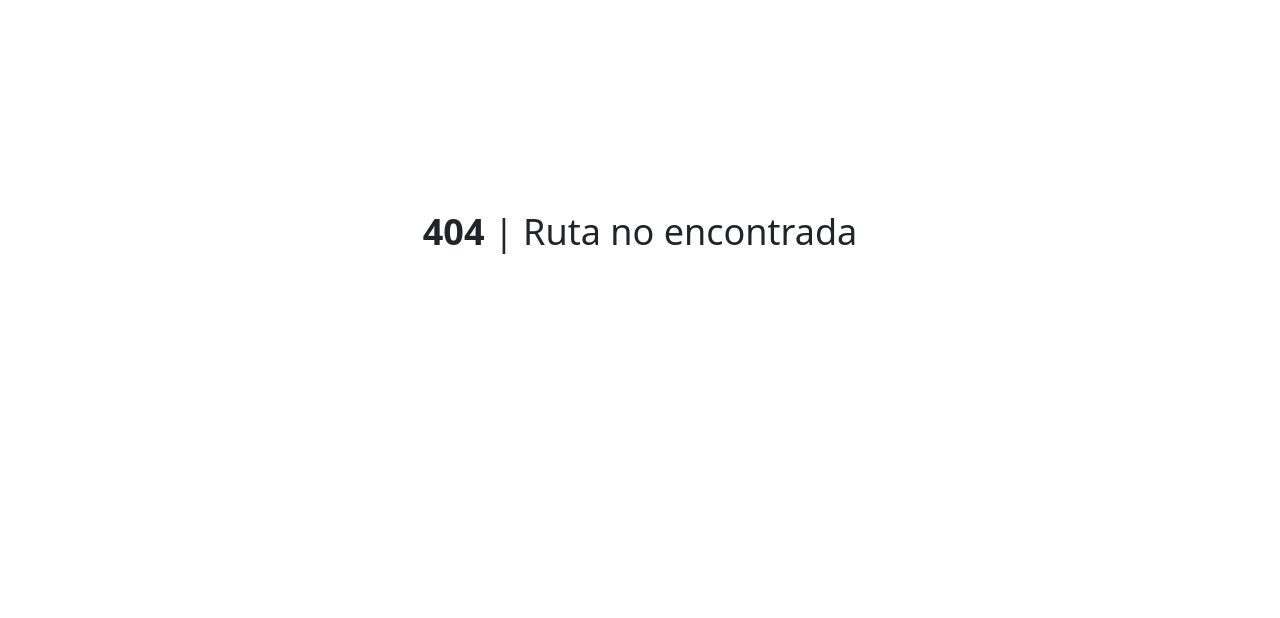
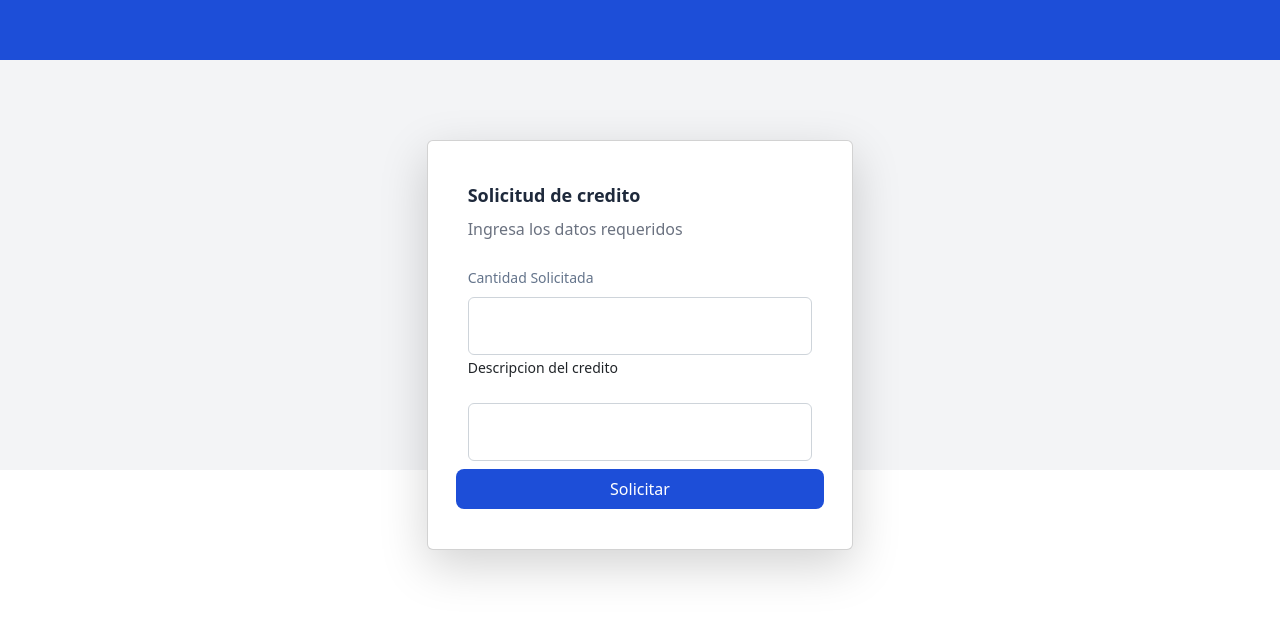
Before and after one commit to Milly00/bancarapida, a Vue app: page /CreditPage in a window 1280 px wide. Before the commit this address had no page. Shown: the part 164-782 px from the top of the page. Built offline with nearby package versions, Linux system fonts and the light colour scheme; what vue-sweetalert2 would draw is missing.

Commit message:
Front vista de solicitud de creditos

```diff
--- a/src/components/customer/GeneralView.vue
+++ b/src/components/customer/GeneralView.vue
@@ -15,7 +15,8 @@ import { store } from '@/store/userStore'
           <Button variant="white">Transferir dinero</Button>
         </GeneralViewDetail>
         <GeneralViewDetail :balance="store.balance.credit">
-          <Button variant="white">Solicitar crédito</Button>
+          <Button variant="white"><RouterLink class="no-underline text-white" to="/CreditPage"
+          >$$</RouterLink>Solicitud Credito</Button>
         </GeneralViewDetail>
       </div>
     </div>
--- a/src/components/ui/Navbar.vue
+++ b/src/components/ui/Navbar.vue
@@ -45,6 +45,12 @@
             </a>
 
           </li>
+          <li class="nav-item ">
+            <a class="nav-link" href="/CreditAdmin">
+              Administracion de credito
+            </a>
+
+          </li>
         </ul>
       </div>
     </div>
--- a/src/router/index.js
+++ b/src/router/index.js
@@ -2,6 +2,8 @@ import { createRouter, createWebHistory } from 'vue-router'
 import HomeView from '../views/HomeView.vue'
 import PathNotFound from '../views/PathNotFound.vue'
 import Logout from '../views/customer/Logout.vue'
+import CreditPage from "../views/CreditController/CreditPage.vue"
+import CreditAdmin from "../views/CreditController/CreditAdmin.vue"
 import ConsolidadoComponent from "../views/customer/consolidado.views.vue"
 import { CustomerDashboardView } from '../views/customer'
 import { DetailExternalTransactionView, ExternalTransactionView } from '../views/external-transaction'
@@ -16,6 +18,16 @@ const router = createRouter({
       name:'ConsolidadoComponent',
       component: ConsolidadoComponent
     },
+    {
+    path:'/CreditPage',
+    name:'CreditPage',
+    component: CreditPage
+    },
+    {
+      path:'/CreditAdmin',
+      name:'CreditAdmin',
+      component: CreditAdmin
+      },
     {
       path: '/',
       name: 'home',
--- /dev/null
+++ b/src/views/CreditController/CreditAdmin.vue
@@ -0,0 +1,63 @@
+<script setup>
+</script>
+
+<template>
+  <Navbar></Navbar>
+
+  <div class="w-full">
+    <section class="container mx-auto py-12 space-y-4">
+      <h2 class="text-gray-900 font-bold text-2xl">Solicitudes de credito</h2>
+      <Table
+        :headings="['ID', 'identityNumber', 'identity Type','Name','lastname','Cantidad Solicitada', 'Descripcion de Credito', 'Estado',]"
+      >
+        <TableItem v-for="movement in transacciones" :key="movement.id">
+          <TableItemCell>{{ movement.idCredit }}</TableItemCell>
+          <TableItemCell>{{ movement.identityNumber }}</TableItemCell>
+          <TableItemCell>{{ movement.identityType }}</TableItemCell>
+          <TableItemCell>{{ movement.name }}</TableItemCell>
+          <TableItemCell>{{ movement.lastname}}</TableItemCell>
+          <TableItemCell>{{ movement.amountRequired }}</TableItemCell>
+          <TableItemCell>{{ movement.description }}</TableItemCell>
+          <TableItemCell>{{ movement.status }}</TableItemCell>
+        </TableItem>
+      </Table>
+    </section>
+  </div>
+</template>
+
+
+<script>
+import { GeneralView } from '@/components/customer'
+import { Navbar } from '../../components/ui/'
+
+import { StatusBadge, Table, TableItem, TableItemCell } from '@/components/ui'
+import axios from 'axios'
+//import { RouterLink } from 'vue-router'
+export default {
+  components: {
+    Navbar,
+    StatusBadge,
+    Table,
+    TableItem,
+    TableItemCell,
+  },
+  created() {
+    this.getExtTransactions()
+  },
+  data() {
+    return {
+      transacciones: [],
+    }
+  },
+  methods: {
+    getExtTransactions() {
+      return axios
+        .get('http://localhost:8000/view/credit')
+        .then((res) => {
+          this.transacciones = res.data
+          //console.log(this.transacciones);
+        })
+    },
+  },
+}
+</script>
--- /dev/null
+++ b/src/views/CreditController/CreditPage.vue
@@ -0,0 +1,113 @@
+<script setup>
+import { Button } from '../../components/ui/'
+</script>
+
+<template>
+  <div class="bg-gray-100 w-full">
+    <section class="bg-blue-700 h-56 relative"></section>
+    <div
+      class="w-4/12 absolute top-20 left-0 right-0 card bg-white bg-no-repeat bg-center rounded-md shadow-lg w-1/2 m-auto px-10 py-10"
+    >
+      <h1 class="text-slate-800 font-bold text-lg">Solicitud de credito</h1>
+      <p class="text-gray-500">Ingresa los datos requeridos</p>
+      <div class="row w-auto mt-2">
+        <form @submit.prevent="sendForm()">
+          <label class="text-sm font-sans text-slate-500" for="floatingInput"
+            >Cantidad Solicitada</label>
+            <div class="form-floating mt-2">
+            <input
+              type="text"
+              v-model="formData.amountRequired"
+              class="block w-full form-control p-2 rounded bg-slate-200 border-slate-300 focus:outline-none focus:ring focus:border-blue-500"
+              id="floatingInput"
+              placeholder="Cedula"
+              autocomplete="off"
+            />
+          </div>
+          <label class="text-sm font-sans" for="floatingInput">Descripcion del credito</label>
+          <div class="form-floating mt-4">
+            <input
+              type="text"
+              v-model="formData.monto"
+              class="block w-full form-control p-2 rounded bg-slate-200 border-slate-300 focus:outline-none focus:ring focus:border-blue-500"
+              id="floatingInput"
+              placeholder="1234567"
+              autocomplete="off"
+            />
+          </div>
+          <div class="row mt-2">
+            <Button type="submit" onclick="return confirm('Confirmar');false" variant="primary">Solicitar</Button>
+          </div>
+        </form>
+      </div>
+    </div>
+  </div>
+</template>
+<script>
+//import {ref} from 'vue';
+import { useVuelidate } from '@vuelidate/core'
+import { required, minLength } from '@vuelidate/validators'
+import axios from 'axios'
+
+export default {
+  name: 'SendVue',
+  data() {
+    return {
+      dataValida: false,
+      v$: useVuelidate(),
+      formData: {
+        amountRequired: '',
+        description: '',
+      },
+    }
+  },
+  methods: {
+    sendForm() {
+      if (this.v$.$invalid) {
+        this.v$.$touch() //ejecuta la funcionalidad cada que se toque el formulario
+        this.dataValida = true
+        return false
+      }
+      let body = {
+        amount: this.formData.monto,
+        description: this.formData.descripcion,
+      }
+      axios
+        .post('http://localhost:8000/api/create/credit', body)
+        .then((res) => {
+          console.log(res)
+          if (res.status === 200) {
+            this.$swal.fire({
+              position: 'top-end',
+              icon: 'success',
+              title: 'Your work has been saved',
+              showConfirmButton: false,
+              timer: 1500,
+            })
+          } else {
+            this.$swal.fire({
+              position: 'top-end',
+              icon: 'error',
+              title: 'Lo sentimos ha ocurrido un error',
+              showConfirmButton: false,
+              timer: 1500,
+            })
+          }
+        })
+    },
+  },
+  validations() {
+    return {
+      formData: {
+        nombre: { required, minLength: minLength(6) },
+        tipoDoc: { required },
+        numDoc: { required, minLength: minLength(7) },
+        banco: { required },
+        tipoCuenta: { required },
+        numCuenta: { required, minLength: minLength(7) },
+        monto: { required, minLength: minLength(5) },
+      },
+    }
+  },
+}
+</script>
```
